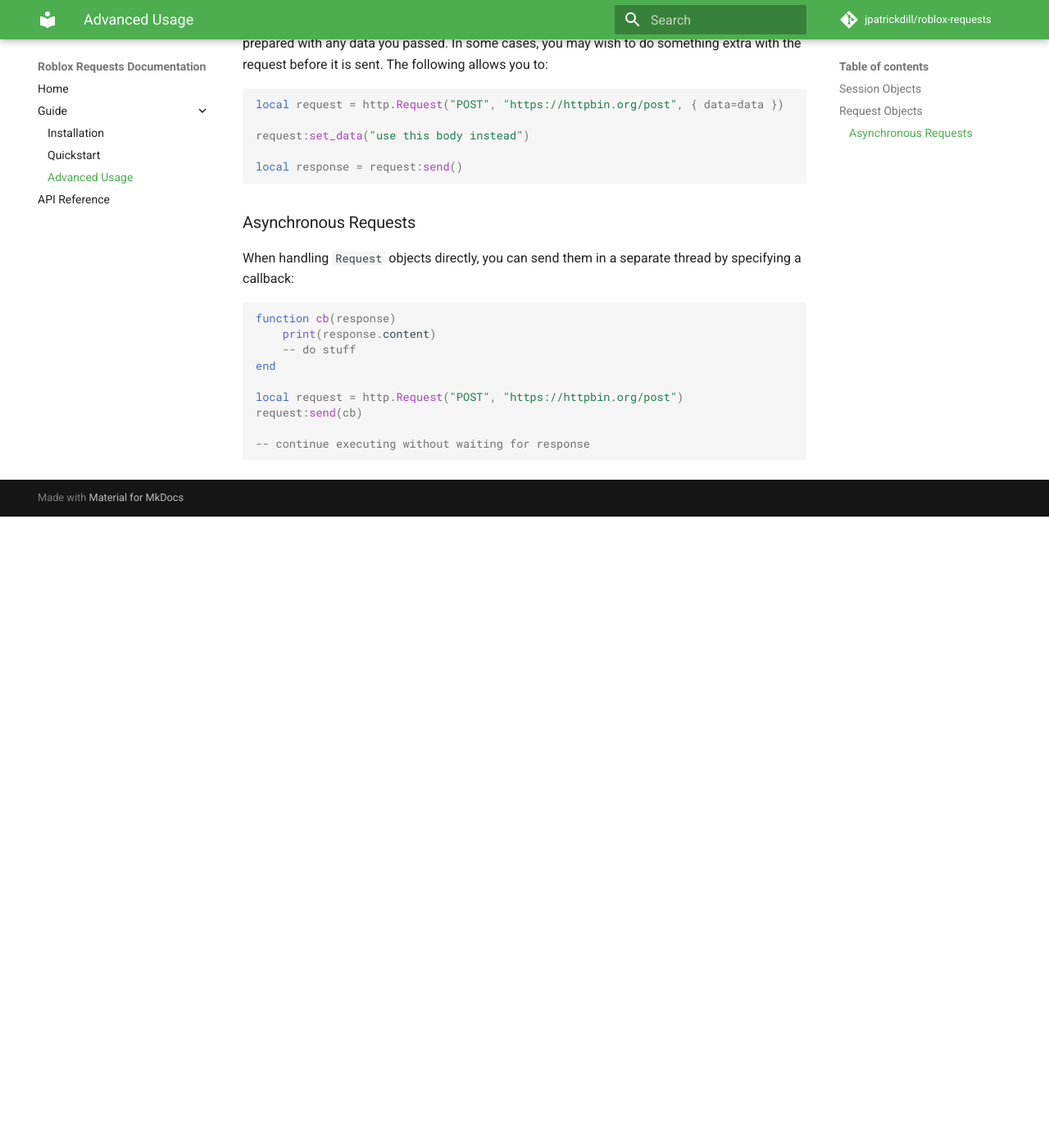
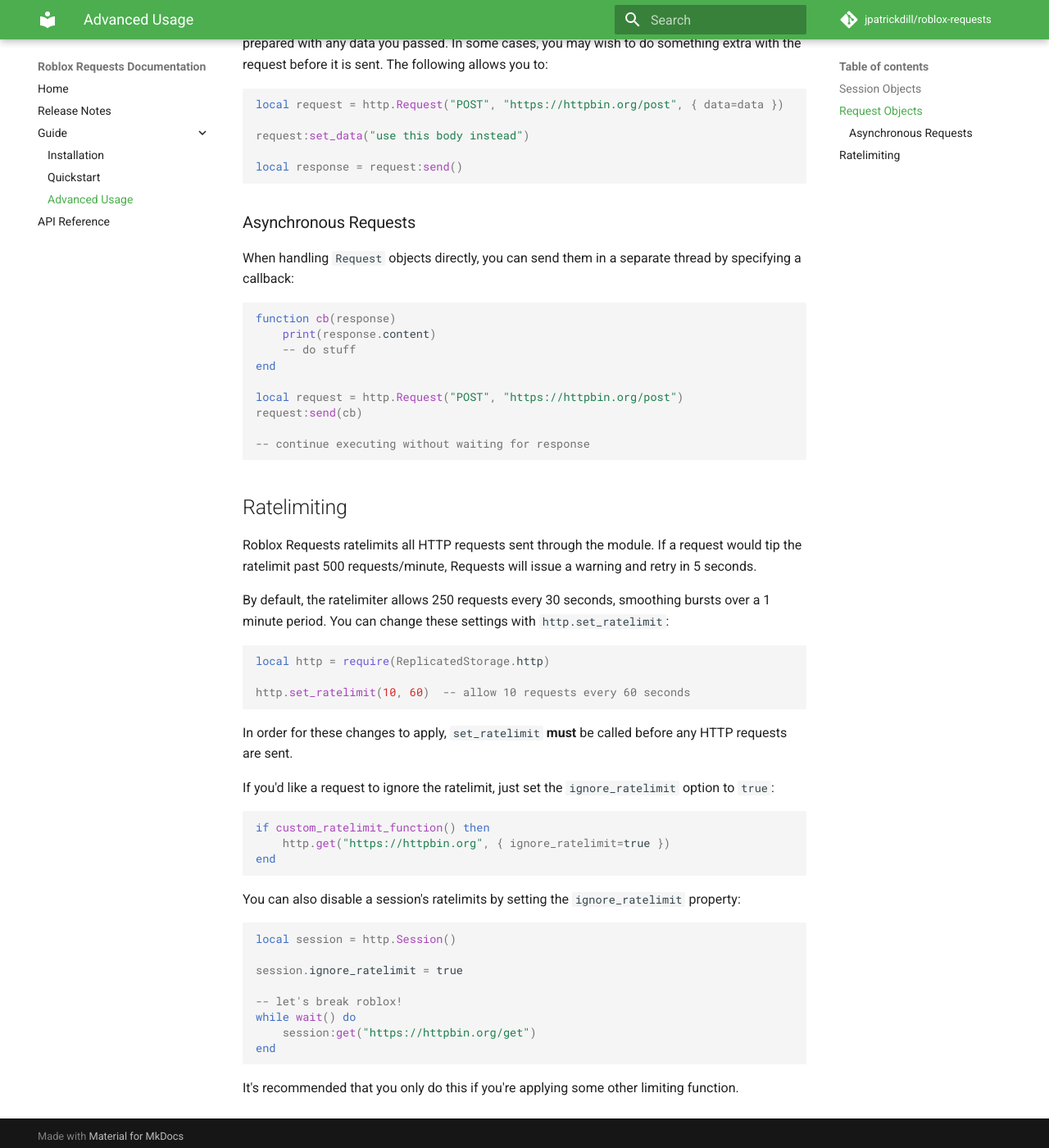
Before and after one commit to pat-dill/roblox-requests, an MkDocs documentation site: the page built from docs/guide/advanced.md, in a window 1280 px wide and 1400 px high, scrolled down 1219 px. Shown: the whole window at 82% size. Built offline with MkDocs 1.6.1 and Material for MkDocs 9.7.7, drawn with Linux system fonts in a browser that asks for light colours; comment, search, counter and statistics services are not loaded; before the commit the page ends 1849 px from its top, so only the background shows below that.

Commit message:
0.2a0
rate limiting

````diff
--- a/docs/guide/advanced.md
+++ b/docs/guide/advanced.md
@@ -78,3 +78,43 @@
 
 -- continue executing without waiting for response
 ```
+
+## Ratelimiting
+
+Roblox Requests ratelimits all HTTP requests sent through the module. If a request would tip the ratelimit past 500
+requests/minute, Requests will issue a warning and retry in 5 seconds.
+
+By default, the ratelimiter allows 250 requests every 30 seconds, smoothing bursts over a 1 minute period.
+You can change these settings with `http.set_ratelimit`:
+
+```lua
+local http = require(ReplicatedStorage.http)
+
+http.set_ratelimit(10, 60)  -- allow 10 requests every 60 seconds
+```
+
+In order for these changes to apply, `set_ratelimit` **must** be called before any HTTP requests are sent.
+
+If you'd like a request to ignore the ratelimit, just set the `ignore_ratelimit` option to `true`:
+
+```lua
+
+if custom_ratelimit_function() then
+	http.get("https://httpbin.org", { ignore_ratelimit=true })
+end
+```
+
+You can also disable a session's ratelimits by setting the `ignore_ratelimit` property:
+
+```lua
+local session = http.Session()
+
+session.ignore_ratelimit = true
+
+-- let's break roblox!
+while wait() do
+	session:get("https://httpbin.org/get")
+end
+```
+
+It's recommended that you only do this if you're applying some other limiting function.
--- a/mkdocs.yml
+++ b/mkdocs.yml
@@ -16,6 +16,7 @@
 
 nav:
   - Home: index.md
+  - Release Notes: changes.md
   - Guide:
     - Installation: guide/installation.md
     - Quickstart: guide/quickstart.md
````
Also changed, not shown: docs/api-reference.md (+18 -8 lines), docs/changes.md (added, +18 -0 lines), 4 other files.
